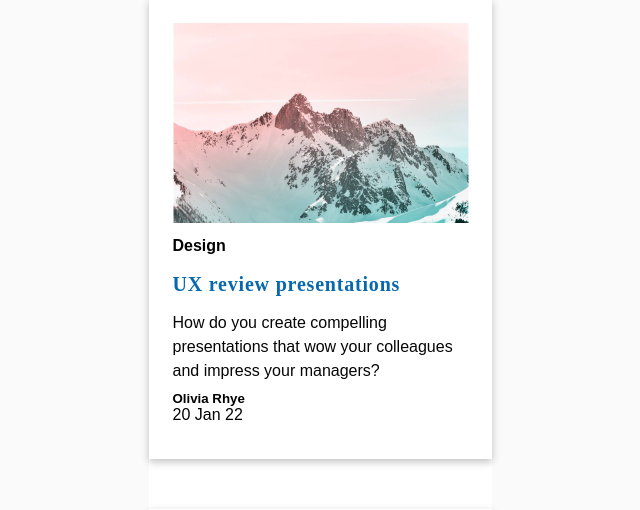
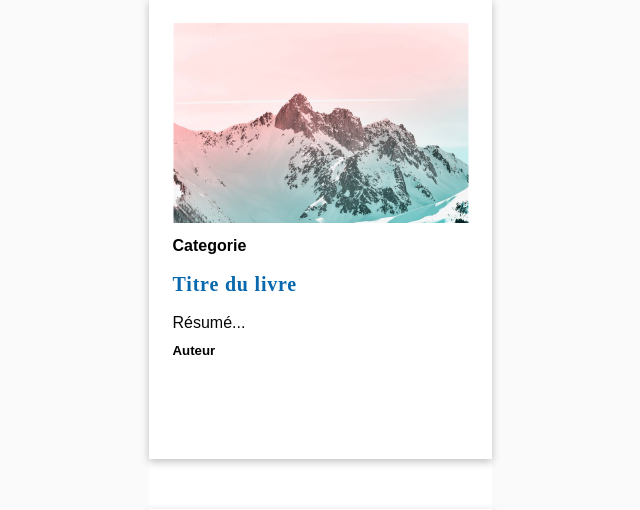
Before and after one commit to frederic-favreau/biblioteque, a PHP site: page / in a window 1280 px wide. Shown: the part 2694-3204 px from the top of the page, without its empty margins (320-960 px from the left). Run offline with PHP 8.4, Linux system fonts and the light colour scheme; some web fonts are replaced.

Commit message:
Info card

```diff
--- a/index.php
+++ b/index.php
@@ -88,14 +88,13 @@ test
         <div id="container-cards">
             <div class="card">
                 <div class="top-item-card">
-                    <img src="./img/top-img-card.png" alt="">
+                    <img src="./img/top-img-card.png" alt="titre du livre">
                 </div>
                 <div class="bottom-item-card">
-                    <h4>Design</h4>
-                    <h3>UX review presentations</h4>
-                        <p class="description-card">How do you create compelling presentations that wow your colleagues and impress your managers?</p>
-                        <h5>Olivia Rhye</h5>
-                        <div><span>20 Jan 22</span></div>
+                    <h4>Categorie</h4>
+                    <h3>Titre du livre</h4>
+                        <p class="description-card">Résumé...</p>
+                        <h5>Auteur</h5>
                 </div>
             </div>
             <div class="card">
```
